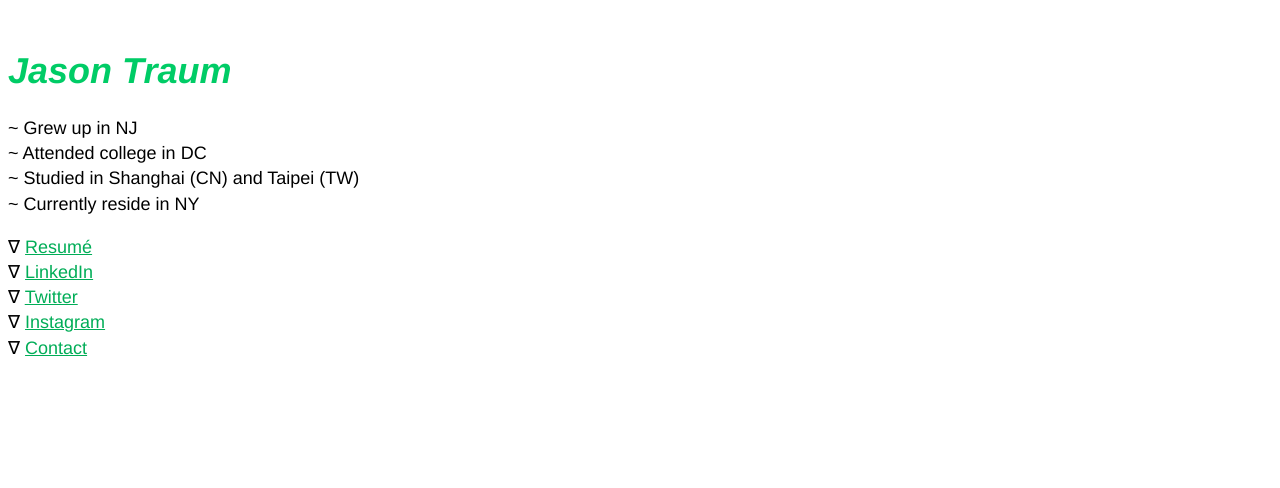
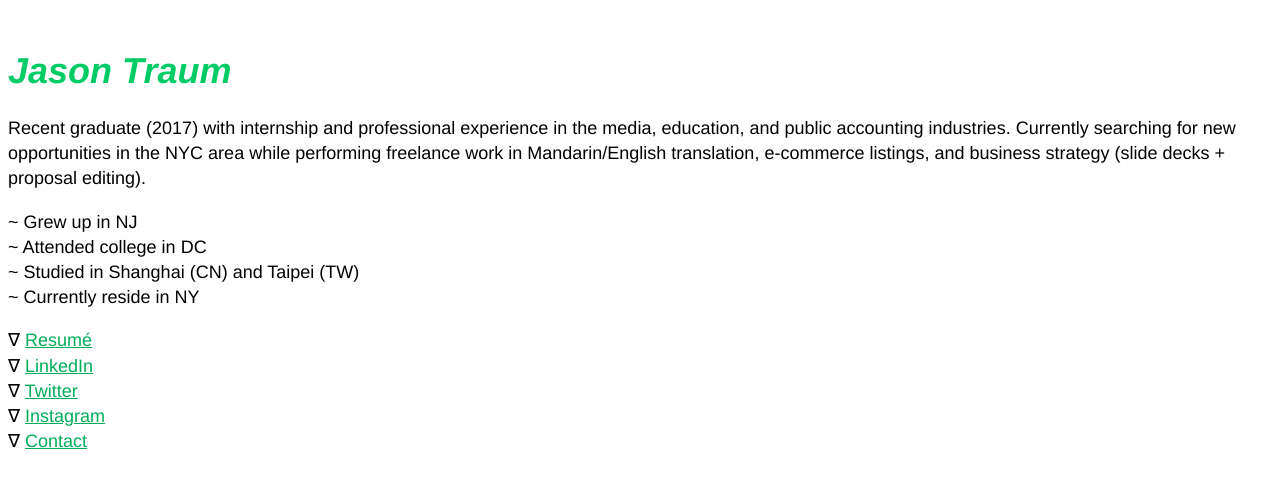
Before and after one commit to jasontraum/jasontraum.github.io, a plain HTML site: page index.html in a window 1280 px wide. Drawn offline with Linux system fonts and the light colour scheme.

Commit message:
Update index.html

```diff
--- a/index.html
+++ b/index.html
@@ -5,6 +5,8 @@
 
 	<body>
 		<h1 style= "font-family: Benton Sans, Helvetica Neue, helvetica, arial, sans-serif; font-size: 36px; font-style: italic; color: #00cc66; "> <br> <b>Jason Traum</b> </br> </h1>
+
+	<p style= "font-family: Benton Sans, Helvetica Neue, helvetica, arial, sans-serif; font-size: 18px; font-weight:300; font-style: normal; line-height: 1.4; "> Recent graduate (2017) with internship and professional experience in the media, education, and public accounting industries. Currently searching for new opportunities in the NYC area while performing freelance work in Mandarin/English translation, e-commerce listings, and business strategy (slide decks + proposal editing). </p>
 
 		<p style= "font-family: Benton Sans, Helvetica Neue, helvetica, arial, sans-serif; font-size: 18px; font-weight:300; font-style: normal; line-height: 1.4; "> ~ Grew up in NJ <br/> ~ Attended college in DC <br/> ~ Studied in Shanghai (CN) and Taipei (TW) <br/> ~ Currently reside in NY </p>
 
```
